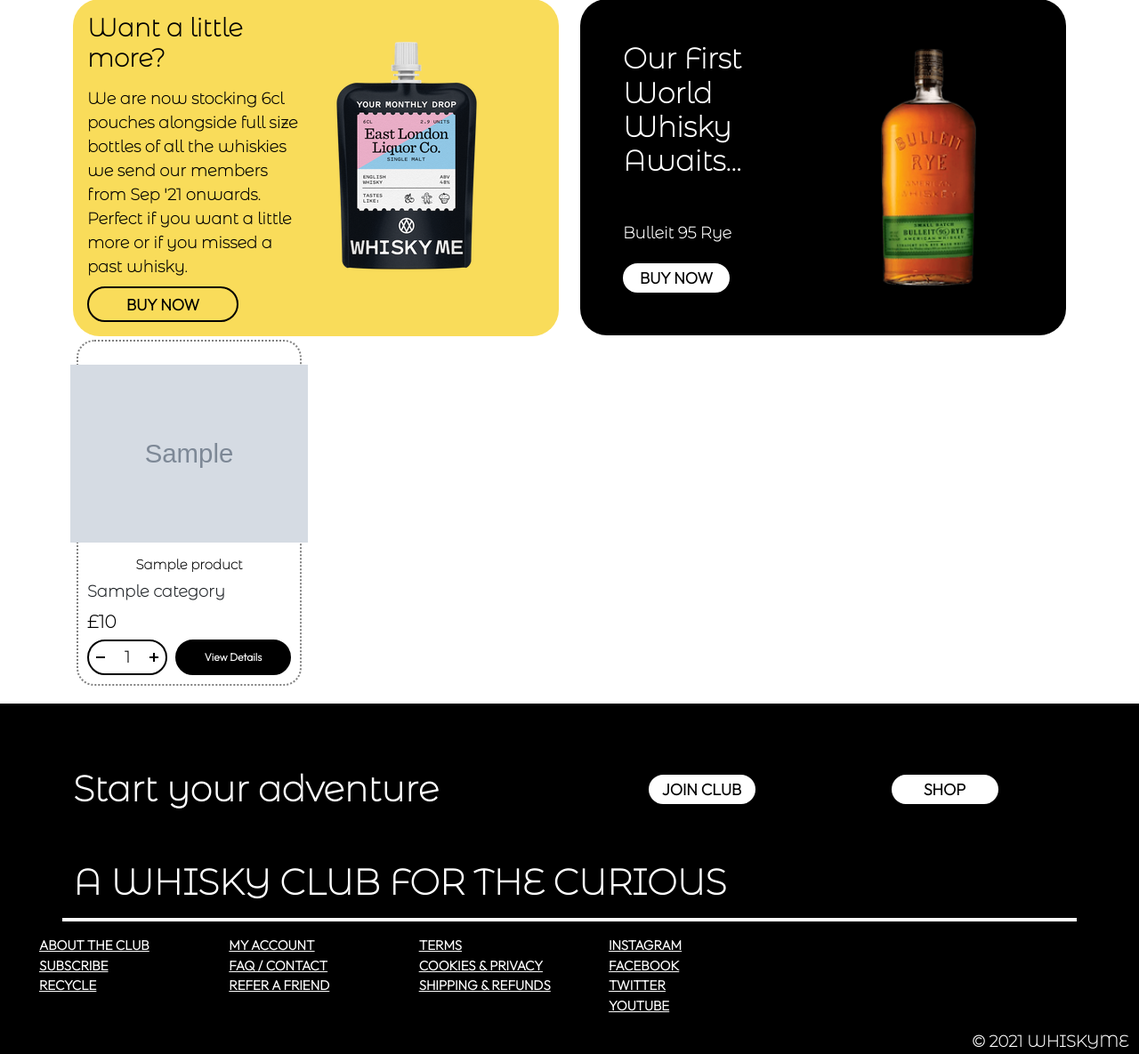
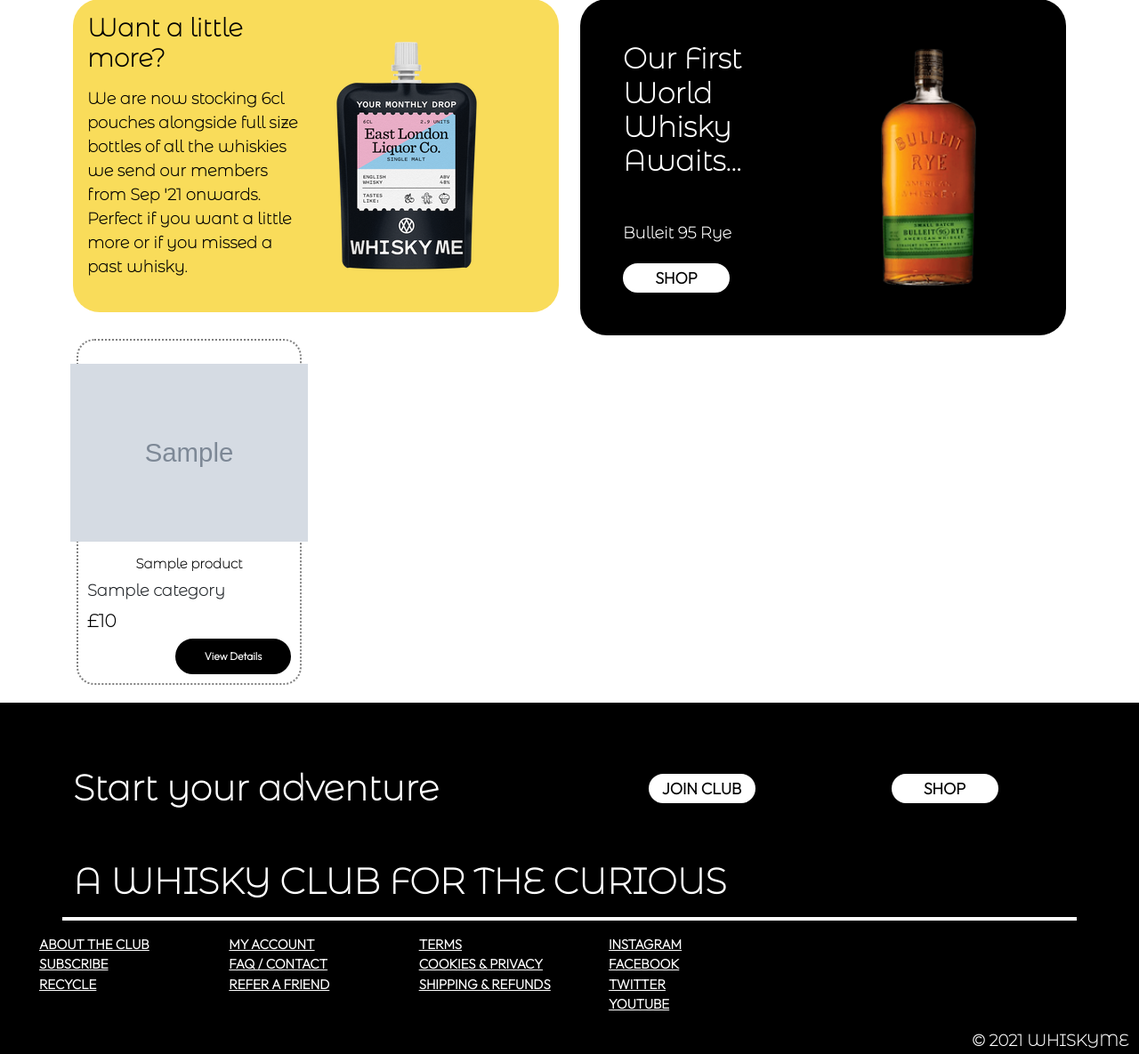
Before and after one commit to mfarzamalam/whiskey_me, a Django app: template templates/new_template/shop.html in a window 1280 px wide. Shown: the part 795-1980 px from the top of the page at 89% size. Run offline with Django 3.2, Linux system fonts and the light colour scheme; the template is opened without the code that fills it: most values are stand-ins (such as "Sample title", 1, 10 or a date in 2020); grey boxes marked "Sample" are stand-in pictures; some libraries are stand-ins or nearby versions.

Commit message:
all bugs fixed except sign in

```diff
--- a/product/views.py
+++ b/product/views.py
@@ -44,7 +44,7 @@
         user = CustomUser.objects.filter(email=request.user).first()
         stripe_user_id = user.stripe_id
 
-        YOUR_DOMAIN = 'http://127.0.0.1:8000/'
+        YOUR_DOMAIN = 'http://whiskeymeee.pythonanywhere.com/'
         checkout_session = stripe.checkout.Session.create(
 
             customer = stripe_user_id,
@@ -89,7 +89,7 @@
         stripe_user_id = user.stripe_id
 
         # 4242 4242 4242 4242 -- Fake card to test the checkout session
-        YOUR_DOMAIN = 'http://127.0.0.1:8000/'
+        YOUR_DOMAIN = 'http://whiskeymeee.pythonanywhere.com/'
         checkout_session = stripe.checkout.Session.create(
             customer = stripe_user_id,
             line_items=[
--- a/registration/views.py
+++ b/registration/views.py
@@ -62,7 +62,10 @@
                 auth.login(request, user)
                 return redirect('pages:home')
             else:
-                return redirect('login')
+                context = {
+                    'form': login_form,
+                }
+                return render(request, 'new_template/registration/login.html', context)
 
         else:
             context = {
--- a/static/new_static/css/styles.css
+++ b/static/new_static/css/styles.css
@@ -580,3 +580,33 @@
 width: 100px !important;
 }
 }
+
+
+@media (min-device-width: 2559px){
+	.oban {
+    border-radius: 25px;
+    position: absolute;
+    top: -70px;
+    height: auto;
+    width: 24%;
+}
+.btn-login {
+    width: 300px;
+    background-color: #ff5730;
+    color: #ffffff;
+    border-radius: 25px;
+    border: 2px solid #ff5730;
+    height: 57px;
+}
+
+
+
+.btn-1,.btn-2,.btn-3,.btn-4{
+width: 200px !important;
+height: 60px !important;
+}
+
+#shop-product .btn-3{
+width: 100px !important;
+}
+}
--- a/templates/new_template/footer.html
+++ b/templates/new_template/footer.html
@@ -9,7 +9,9 @@
                 <div class="col-12 col-md-6 my-3">
                     <div class="d-flex justify-content-around mt-3">
                         <div>
-                            <a href="{% url 'register' %}"><button class="btn-1 fw-bold">JOIN CLUB</button></a>
+                            {% if not user.is_authenticated %}
+                                <a href="{% url 'register' %}"><button class="btn-1 fw-bold">JOIN CLUB</button></a>
+                            {% endif %}
                         </div>
                         <div>
                             <a href="{% url 'pages:shop' %}"><button class="btn-1 fw-bold">SHOP</button></a>
--- a/templates/new_template/registration/login.html
+++ b/templates/new_template/registration/login.html
@@ -16,10 +16,10 @@
                 <div class="row d-flex justify-content-center">
                     {% for form in form %}
                         <div class="col-12 d-flex justify-content-center">
-                            <p style="color:red; margin-bottom:0px; margin-top:20px;" class="text-danger">{{form.errors|striptags}} <p>
+                            {{form}}
                         </div>
                         <div class="col-12 d-flex justify-content-center">
-                            {{form}}
+                            <p style="color:red; margin-bottom:0px; margin-bottom:20px;" class="text-danger">{{form.errors|striptags}} <p>
                         </div>
                     {% endfor %}
 
--- a/templates/new_template/shop.html
+++ b/templates/new_template/shop.html
@@ -233,7 +233,6 @@
                             <p class="fw-bold mb-2">
                                 We are now stocking 6cl pouches alongside full size bottles of all the whiskies we send our members from Sep '21 onwards. Perfect if you want a little more or if you missed a past whisky.
                             </p>
-                            <a href="#"><button class="btn-5 fw-bold">BUY NOW</button></a>
                         </div>
                     </div>
                     <div class="col-12 col-md-6 order-1">
@@ -254,7 +253,7 @@
                             <p class="fw-bold mb-1 text-white">
                                 Bulleit 95 Rye
                             </p>
-                            <a href="#"><button class="btn-1 fw-bold mt-3">BUY NOW</button></a>
+                            <a href="{% url 'pages:shop' %}"><button class="btn-1 fw-bold mt-3">SHOP</button></a>
                         </div>
                     </div>
                     <div class="col-12 col-md-6 order-1 d-flex justify-content-center my-2">
@@ -282,19 +281,8 @@
                         <h5 class="fw-bold text-black">
                             £{{product.price}}
                         </h5>
-                        <div class="d-flex justify-content-between">
-                            <div>
-                                <div class="quantity-button">
-                                    <div class="qty-input">
-                                        <button class="qty-count qty-count--minus" data-action="minus" type="button">-</button>
-                                        <input class="product-qty" type="number" name="product-qty" min="0" max="10" value="1">
-                                        <button class="qty-count qty-count--add" data-action="add" type="button">+</button>
-                                    </div>
-                                </div>
-                            </div>
-                            <div>
-                                <a href="{% url 'product:single_product' product.pk %}"><button class="btn-3 fw-bold">View Details</button></a>
-                            </div>
+                        <div class="d-flex justify-content-end">
+                            <a href="{% url 'product:single_product' product.pk %}"><button class="btn-3 fw-bold">View Details</button></a>
                         </div>
                     </div>
                 </div>
```
Also changed, not shown: templates/new_template/index.html (+6 -4 lines), templates/new_template/registration/register.html (+9 -2 lines).
